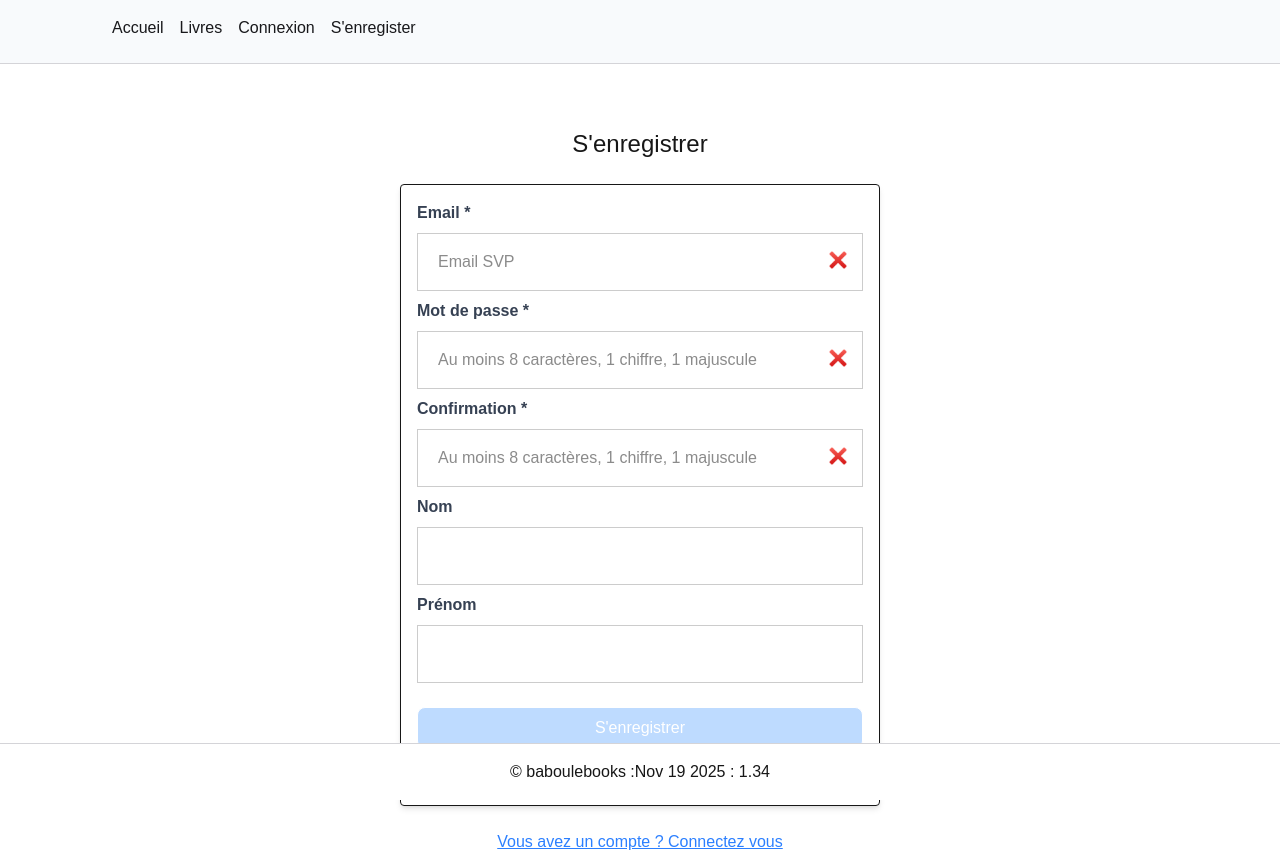
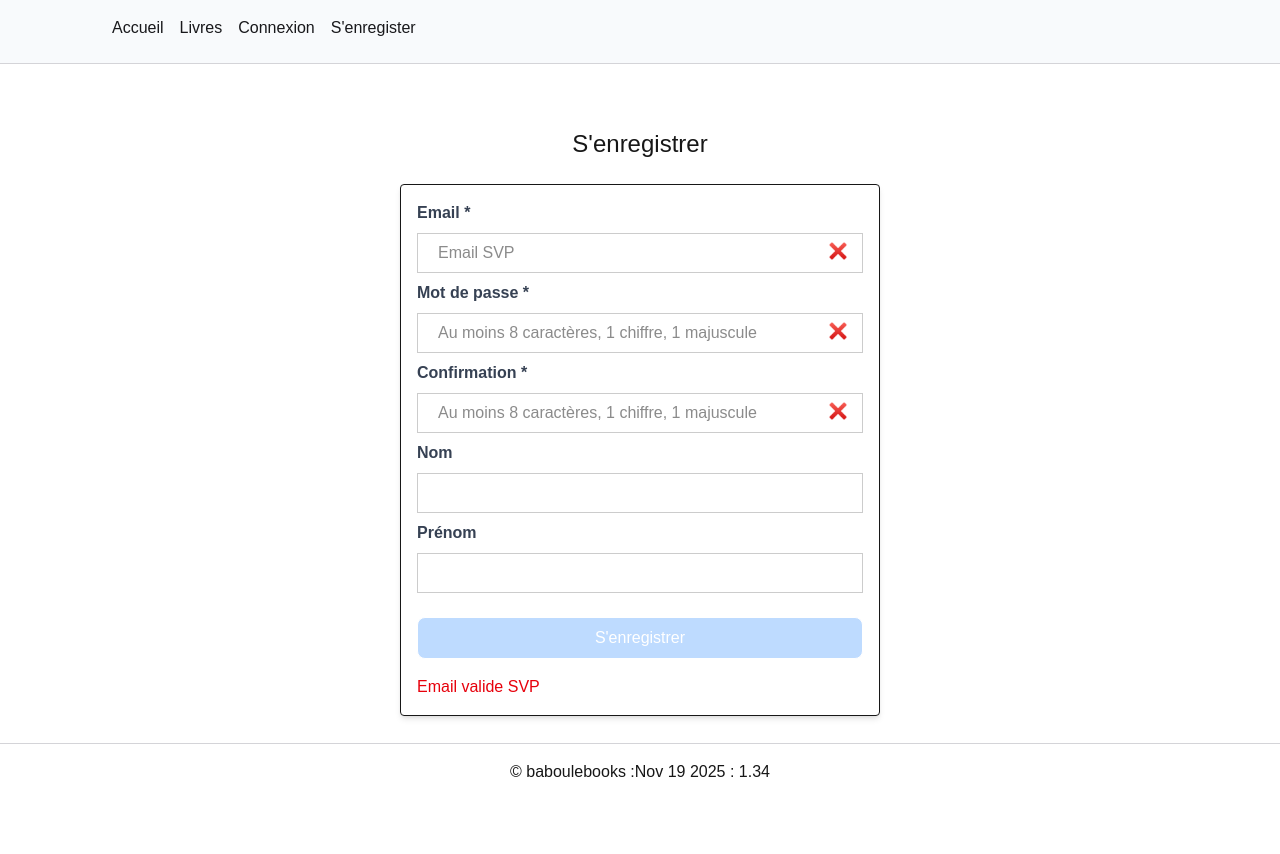
Before and after one commit to yves40/baboulebooksweb, a Next.js app in the folder babweb/: page /register in a window 1280 px wide. After the commit the page ends 800 px from the top, so only its background shows below. Built offline with nearby package versions, Linux system fonts and the light colour scheme; no server answers.

Commit message:
Small UI adjustments for login and register

```diff
--- a/babweb/src/app/(auth)/login/page.jsx
+++ b/babweb/src/app/(auth)/login/page.jsx
@@ -86,7 +86,7 @@ export default function page() {
         </form>
         <p ref={feedback} hidden className='mb-2 text-red-600'>Message</p>
       </div>
-    <Link href={"/register"} className=' mt-6 text-blue-500 underline'>Pas de compte ? Enregistrez vous</Link>
+    <Link href={"/register"} className=' mt-6 text-gray-700 underline'>Pas de compte ? Enregistrez vous</Link>
   </div>
 )
 }
--- a/babweb/src/app/(auth)/register/page.jsx
+++ b/babweb/src/app/(auth)/register/page.jsx
@@ -134,7 +134,7 @@ export default function page() {
                 </form>
                 <p ref={feedback} hidden className='mb-2 text-red-600'>Message</p>
             </div>
-            <Link href={"/login"} className=' mt-4 text-blue-500 underline'>Vous avez un compte ? Connectez vous</Link>
+            <Link href={"/login"} className=' mt-4 text-gray-700 underline'>Vous avez un compte ? Connectez vous</Link>
         </div>
     )
 }
--- a/babweb/src/app/globals.css
+++ b/babweb/src/app/globals.css
@@ -69,6 +69,7 @@ body {
   justify-content: space-between;
   align-items: center;
   border:solid 1px #ccc;
+  height: 2.5rem;
   @apply w-full mb-2 p-2;
 }
 .form__input {
```
